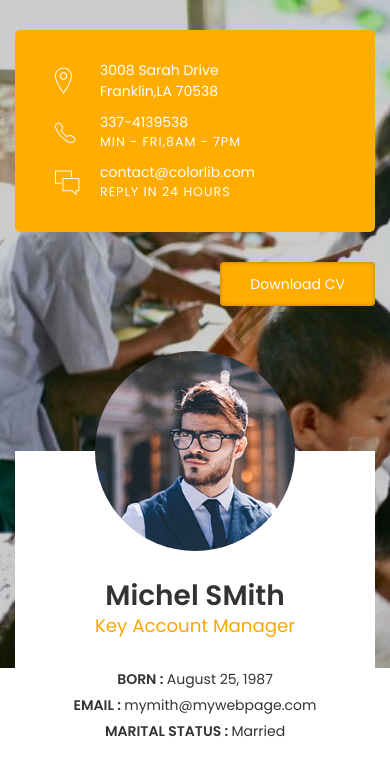
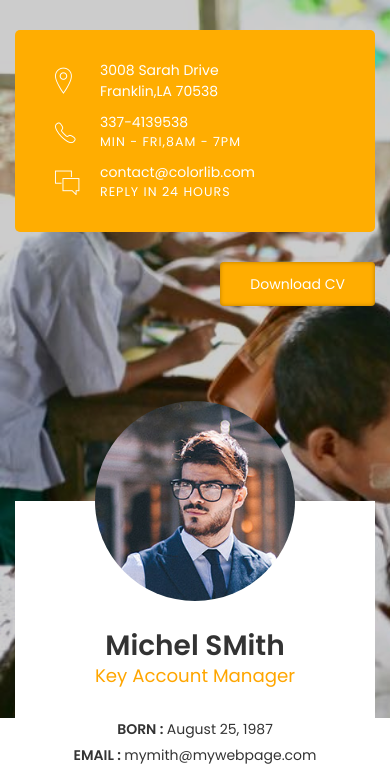
Before and after one commit to San-Di/MPL-profile, a plain HTML site: page 04-elements.html in a window 390 px wide. Shown: the top 768 px of the page. Drawn offline with Linux system fonts and the light colour scheme; files whose address does not match are found by name.

Commit message:
Update responsive.css

```diff
--- a/04-elements/css/responsive.css
+++ b/04-elements/css/responsive.css
@@ -22,7 +22,7 @@
 	4. INTRO SECTION
 	--------------------------------- */
 
-	.intro-section{ padding-top: 250px; }
+	.intro-section{ padding-top: 300px; }
 
 }
 
@@ -55,7 +55,7 @@
 	4. INTRO SECTION
 	--------------------------------- */
 
-	.intro-section{ padding-top: 350px; }
+	.intro-section{ padding-top: 400px; }
 
 
 	/* ---------------------------------
```
